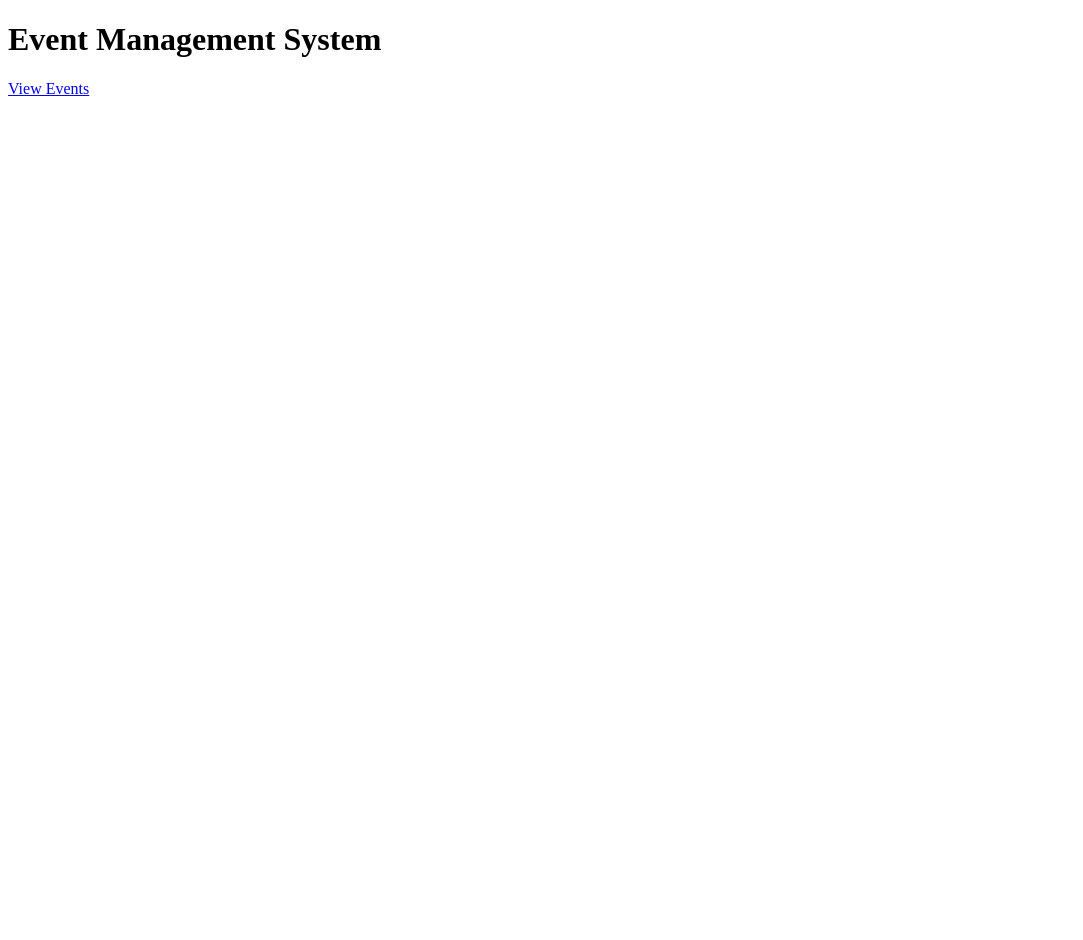
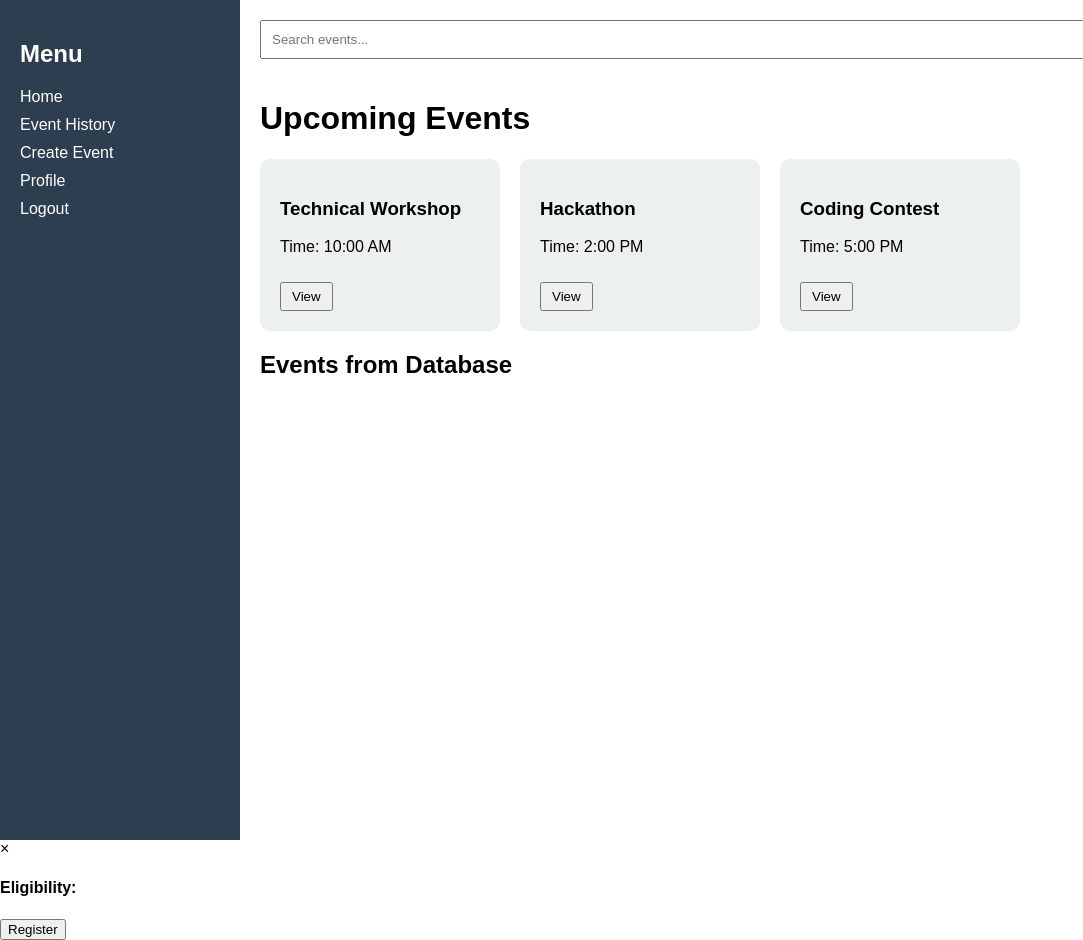
Before and after one commit to three-o-clock/event_management, a website: page frontend/index.html in a window 1280 px wide. Shown: the whole page, without its empty margins (0-1083 px from the left). Before the commit the page ends 800 px from the top, so only its background shows below. Drawn offline with Linux system fonts and the light colour scheme; no server answers.

Commit message:
Connected frontend with backend and added event display

```diff
--- /dev/null
+++ b/frontend/css/style.css
@@ -0,0 +1,60 @@
+body {
+  margin: 0;
+  font-family: Arial;
+}
+
+.container {
+  display: flex;
+}
+
+/* Sidebar */
+.sidebar {
+  width: 200px;
+  height: 100vh;
+  background: #2c3e50;
+  color: white;
+  padding: 20px;
+}
+
+.sidebar a {
+  display: block;
+  color: white;
+  text-decoration: none;
+  margin: 10px 0;
+}
+
+.sidebar a:hover {
+  background: #34495e;
+  padding: 5px;
+}
+
+/* Main */
+.main {
+  flex: 1;
+  padding: 20px;
+}
+
+/* Topbar */
+.topbar input {
+  width: 100%;
+  padding: 10px;
+  margin-bottom: 20px;
+}
+
+/* Cards */
+.cards {
+  display: flex;
+  gap: 20px;
+}
+
+.card {
+  background: #ecf0f1;
+  padding: 20px;
+  width: 200px;
+  border-radius: 10px;
+}
+
+.card button {
+  margin-top: 10px;
+  padding: 5px 10px;
+}
--- a/frontend/index.html
+++ b/frontend/index.html
@@ -1,10 +1,80 @@
 <!DOCTYPE html>
 <html>
 <head>
-    <title>Home</title>
+  <title>Home - Event Management</title>
+  <link rel="stylesheet" href="css/style.css">
 </head>
 <body>
-    <h1>Event Management System</h1>
-    <a href="events.html">View Events</a>
+
+<div class="container">
+
+  <!-- Sidebar -->
+  <div class="sidebar">
+    <h2>Menu</h2>
+    <a href="index.html">Home</a>
+    <a href="events.html">Event History</a>
+    <a href="create.html">Create Event</a>
+    <a href="#" onclick="goProfile()"> Profile</a>
+    <a href="#" onclick="logout()">Logout</a>
+  </div>
+
+  <!-- Main Content -->
+  <div class="main">
+
+    <!-- Search Bar -->
+    <div class="topbar">
+      <input type="text" placeholder="Search events...">
+    </div>
+
+    <!-- Static Event Cards -->
+    <h1>Upcoming Events</h1>
+
+    <div class="cards">
+
+      <div class="card">
+        <h3>Technical Workshop</h3>
+        <p>Time: 10:00 AM</p>
+        <button onclick="openPopup('technical')">View</button>
+      </div>
+
+      <div class="card">
+        <h3>Hackathon</h3>
+        <p>Time: 2:00 PM</p>
+        <button onclick="openPopup('hackathon')">View</button>
+      </div>
+
+      <div class="card">
+        <h3>Coding Contest</h3>
+        <p>Time: 5:00 PM</p>
+        <button onclick="openPopup('coding')">View</button>
+      </div>
+
+    </div>
+
+    <!-- ✅ NEW: Dynamic Events from Database -->
+    <h2>Events from Database</h2>
+    <ul id="eventsList"></ul>
+
+  </div>
+
+</div>
+
+<!-- 🔥 UPDATED POPUP -->
+<div id="popup" class="popup">
+  <div class="popup-content">
+    <span id="closeBtn">&times;</span>
+
+    <h2 id="eventTitle"></h2>
+    <p id="eventSummary"></p>
+
+    <h4>Eligibility:</h4>
+    <ul id="eventCriteria"></ul>
+
+    <button onclick="registerEvent()">Register</button>
+  </div>
+</div>
+
+<script src="js/home.js"></script>
+
 </body>
 </html>
--- /dev/null
+++ b/frontend/js/home.js
@@ -0,0 +1,93 @@
+function openPopup(type) {
+    const popup = document.getElementById("popup");
+    popup.style.display = "flex";
+
+    let title = "";
+    let summary = "";
+    let criteria = [];
+
+    if (type === "technical") {
+        title = "Technical Workshop";
+        summary = "Learn web development basics and build real projects.";
+        criteria = ["Age: 18+", "B.Tech background preferred"];
+    }
+
+    if (type === "hackathon") {
+        title = "Hackathon";
+        summary = "24-hour coding challenge to solve real-world problems.";
+        criteria = ["Age: 18+", "Coding knowledge required"];
+    }
+
+    if (type === "coding") {
+        title = "Coding Contest";
+        summary = "Competitive programming contest with exciting prizes.";
+        criteria = ["Open for all", "Basic programming required"];
+    }
+
+    document.getElementById("eventTitle").innerText = title;
+    document.getElementById("eventSummary").innerText = summary;
+
+    const list = document.getElementById("eventCriteria");
+    list.innerHTML = "";
+
+    criteria.forEach(item => {
+        const li = document.createElement("li");
+        li.innerText = item;
+        list.appendChild(li);
+    });
+}
+
+function registerEvent() {
+    // For now we use fixed values (we improve later)
+    const data = {
+        user_id: 1,
+        event_id: 1
+    };
+
+    fetch('http://localhost:3000/register', {
+        method: 'POST',
+        headers: {
+            'Content-Type': 'application/json'
+        },
+        body: JSON.stringify(data)
+    })
+    .then(response => response.text())
+    .then(result => {
+        alert("Registered successfully!");
+        console.log(result);
+    })
+    .catch(error => {
+        console.log(error);
+        alert("Error registering!");
+    });
+}
+function goProfile() {
+    alert("Profile page coming soon!");
+}
+
+function logout() {
+    alert("Logged out!");
+    window.location.href = "index.html";
+}
+
+// Close popup
+document.addEventListener("DOMContentLoaded", function () {
+    document.getElementById("closeBtn").onclick = function () {
+        document.getElementById("popup").style.display = "none";
+    };
+});
+
+
+// ✅ NEW: FETCH EVENTS FROM BACKEND (STEP 3.3)
+fetch('http://localhost:3000/events')
+.then(response => response.json())
+.then(data => {
+    const list = document.getElementById('eventsList');
+
+    data.forEach(event => {
+        const li = document.createElement('li');
+        li.textContent = event.event_name;
+        list.appendChild(li);
+    });
+})
+.catch(error => console.log("Error fetching events:", error));
```
Also changed, not shown: frontend/events.html (+10 -4 lines), frontend/js/events.js (+27 -1 lines).
